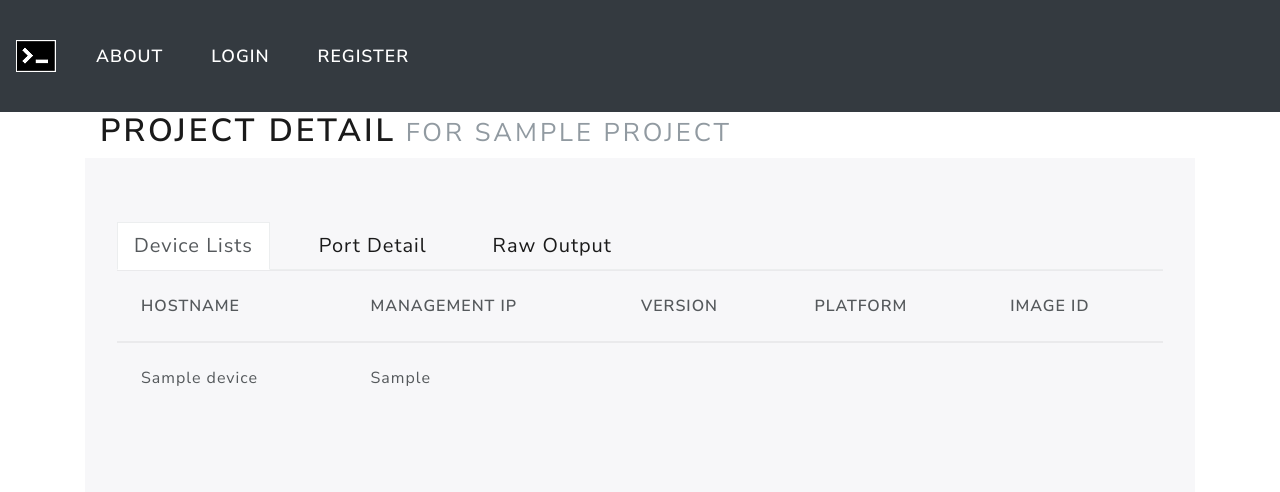
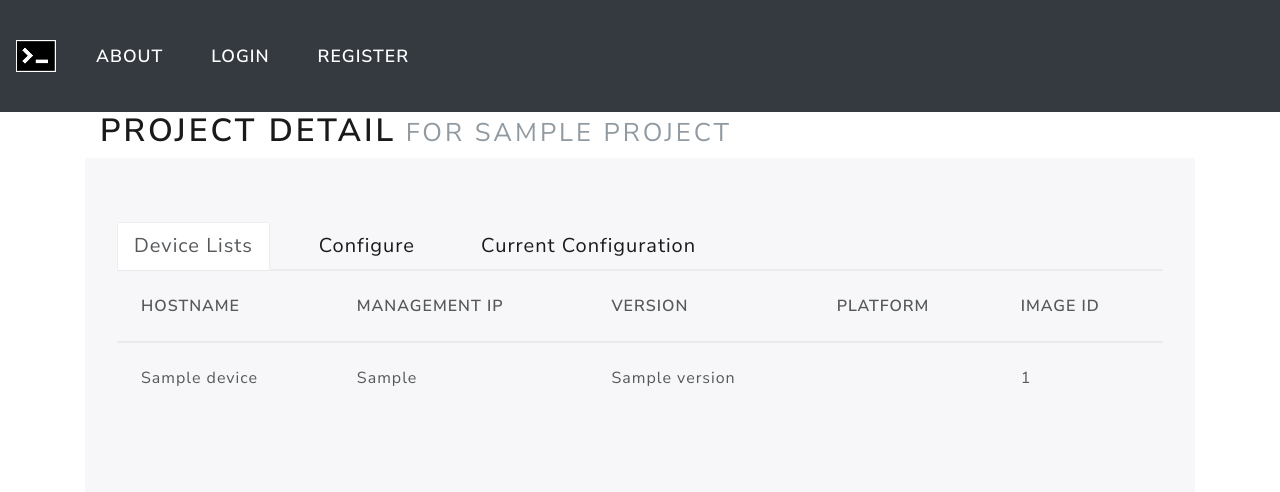
Before and after one commit to kimdoanh89/fastcli, a Flask app: template frontend/templates/project_detail.html in a window 1280 px wide. Shown: the top 492 px of the page. Run offline with Flask 2, Linux system fonts and the light colour scheme; the template is opened without the code that fills it: most values are stand-ins (such as "Sample title", 1, 10 or a date in 2020); some libraries are stand-ins or nearby versions.

Commit message:
Update requirements.txt

```diff
--- a/frontend/models.py
+++ b/frontend/models.py
@@ -35,6 +35,9 @@
 class Device(db.Model):
     id = db.Column(db.Integer, primary_key=True)
     name = db.Column(db.String(50), nullable=False)
+    version = db.Column(db.String(100), nullable=False, default='-')
+    platform = db.Column(db.String(100), nullable=False, default='-')
+    image_id = db.Column(db.String(100), nullable=False, default='-')
     project_id = db.Column(db.Integer, db.ForeignKey('project.id'), nullable=False)
     management_ip = db.Column(db.String(50), nullable=False)
 
--- a/frontend/templates/project_detail.html
+++ b/frontend/templates/project_detail.html
@@ -18,10 +18,10 @@
                <a class="nav-link active" data-toggle="tab" href="#devicelist">Device Lists</a>
             </li>
             <li class="nav-item">
-               <a class="nav-link" data-toggle="tab" href="#portdetail">Port Detail</a>
+               <a class="nav-link" data-toggle="tab" href="#configure">Configure</a>
             </li>
             <li class="nav-item">
-               <a class="nav-link" data-toggle="tab" href="#rawoutput">Raw Output</a>
+               <a class="nav-link" data-toggle="tab" href="#current_config">Current Configuration</a>
             </li>
          </ul>
          <div id="myTabContent" class="tab-content">
@@ -42,18 +42,24 @@
                      <tr>
                          <td> {{ device.name}} </td>
                          <td> {{ device.management_ip }} </td>
+                         <td> {{ device.version }} </td>
+                         <td> {{ device.platform }} </td>
+                         <td> {{ device.image_id }} </td>
                      </tr>
                      {% endfor %}
                  </tbody>
                </table>
             </div>
-            <div class="tab-pane" id="portdetail">
-               <div class="row">
-                  <p>Port Detail</p>
-               </div>
+            <div class="tab-pane" id="configure">
+               <div class="btn-group-vertical">
+                  <button type="button" class="btn btn-outline-primary">Primary</button>
+                  <button type="button" class="btn btn-outline-primary">Primary</button>
+                  <button type="button" class="btn btn-outline-primary">Primary</button>
+                  <button type="button" class="btn btn-outline-primary">Primary</button>
+                  </div>
             </div>
-            <div class="tab-pane" id="rawoutput">
-               <div class="row">
+            <div class="tab-pane" id="current_config">
+               <div class="jumbotron">
                   <p>Raw output</p>
                </div>
             </div>
--- a/requirements.txt
+++ b/requirements.txt
@@ -132,6 +132,9 @@
 dominate==2.6.0 \
     --hash=sha256:84b5f71ed30021193cb0faa45d7776e1083f392cfe67a49f44e98cb2ed76c036 \
     --hash=sha256:76ec2cde23700a6fc4fee098168b9dee43b99c2f1dd0ca6a711f683e8eb7e1e4
+email-validator==1.1.2 \
+    --hash=sha256:1a13bd6050d1db4475f13e444e169b6fe872434922d38968c67cea9568cce2f0 \
+    --hash=sha256:094b1d1c60d790649989d38d34f69e1ef07792366277a2cf88684d03495d018f
 flask==1.1.2 \
     --hash=sha256:8a4fdd8936eba2512e9c85df320a37e694c93945b33ef33c89946a340a238557 \
     --hash=sha256:4efa1ae2d7c9865af48986de8aeb8504bf32c7f3d6fdc9353d34b21f4b127060
@@ -139,6 +142,9 @@
     --hash=sha256:d71c8585b2ee1c62024392ebdbc447438564e2c8c02b4e57b56a4cafd8d13c5f
 flask-bootstrap==3.3.7.1 \
     --hash=sha256:cb08ed940183f6343a64e465e83b3a3f13c53e1baabb8d72b5da4545ef123ac8
+flask-login==0.5.0 \
+    --hash=sha256:6d33aef15b5bcead780acc339464aae8a6e28f13c90d8b1cf9de8b549d1c0b4b \
+    --hash=sha256:7451b5001e17837ba58945aead261ba425fdf7b4f0448777e597ddab39f4fba0
 flask-sqlalchemy==2.4.4 \
     --hash=sha256:bfc7150eaf809b1c283879302f04c42791136060c6eeb12c0c6674fb1291fae5 \
     --hash=sha256:05b31d2034dd3f2a685cbbae4cfc4ed906b2a733cff7964ada450fd5e462b84e
```
Also changed, not shown: frontend/fastcli.sqlite3.
